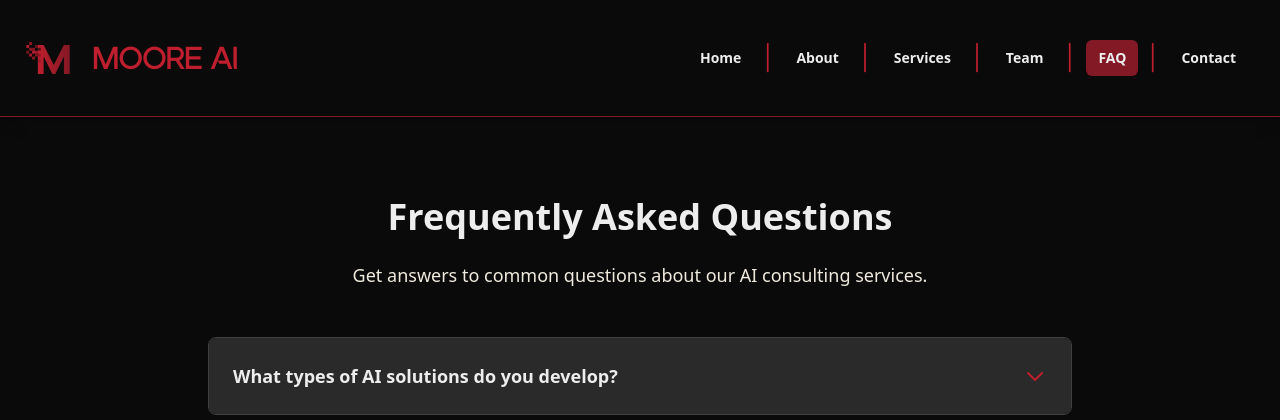
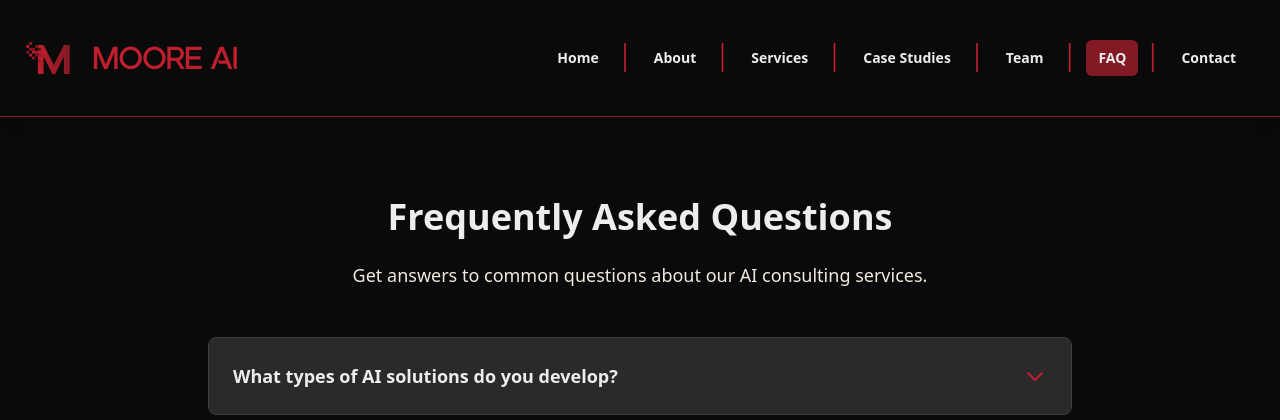
Before and after one commit to Zach-A-Moore/Moore-AI, a Flask app: page /faq in a window 1280 px wide. Shown: the top 420 px of the page. Run offline with Flask 3, Linux system fonts and the light colour scheme; some libraries are stand-ins or nearby versions.

Commit message:
fix: update navigation to include Case Studies link

```diff
--- a/templates/base.html
+++ b/templates/base.html
@@ -70,7 +70,7 @@
       </button>
       <nav id="main-nav" class="hidden md:flex flex-col md:flex-row absolute md:static bg-brand-night md:bg-transparent right-4 top-24 z-50 p-4 rounded-md shadow-lg md:shadow-none border border-brand-burgundy md:border-none">
   <div class="flex flex-col md:flex-row text-sm font-bold text-brand-light space-y-2 md:space-y-0">
-    {% set nav_items = [('Home', '/'), ('About', '/about'), ('Services', '/services'), ('Team', '/team'), ('FAQ', '/faq'), ('Contact', '/#contact')] %}
+    {% set nav_items = [('Home', '/'), ('About', '/about'), ('Services', '/services'), ('Case Studies', '/projects'), ('Team', '/team'), ('FAQ', '/faq'), ('Contact', '/#contact')] %}
     {% for label, path in nav_items %}
       {% if not loop.first %}
         <span class="hidden md:inline text-brand-red font-bold px-2 text-2xl">│</span>
```
